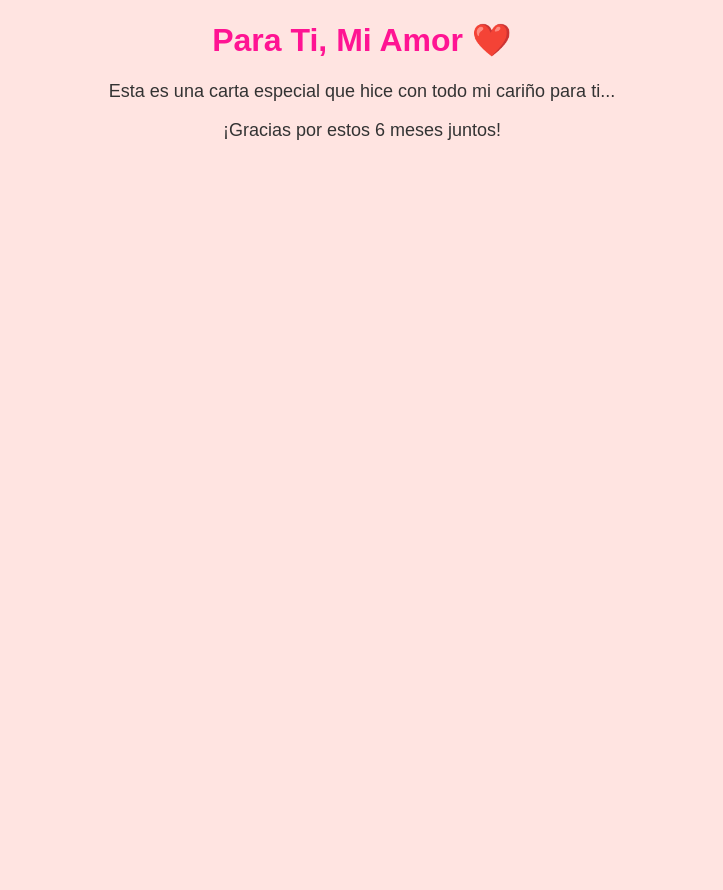
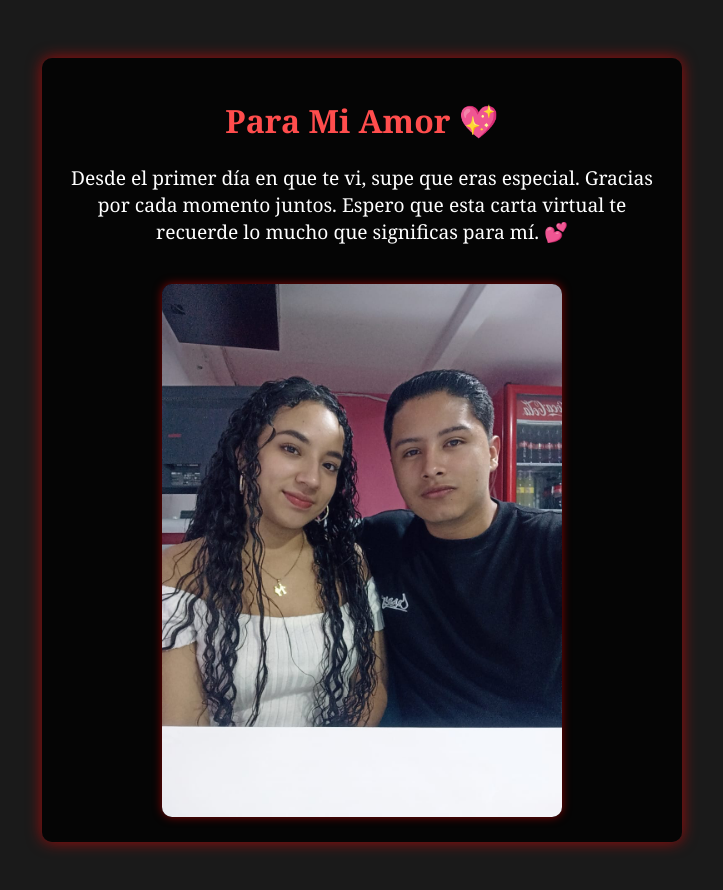
Before and after one commit to Jeferson-1973/Jeferson-1973.github.io, a plain HTML site: page index.html in a window 1280 px wide. Shown: the whole page, without its empty margins (278-1001 px from the left). Before the commit the page ends 800 px from the top, so only its background shows below. Drawn offline with Linux system fonts and the light colour scheme.

Commit message:
añadí la imagen

```diff
--- a/index.html
+++ b/index.html
@@ -3,16 +3,50 @@
 <head>
     <meta charset="UTF-8">
     <meta name="viewport" content="width=device-width, initial-scale=1.0">
-    <title>Para mi amor</title>
+    <title>Carta para Ti 💌</title>
     <style>
-        body { text-align: center; font-family: Arial, sans-serif; background-color: #ffe4e1; }
-        h1 { color: #ff1493; }
-        p { font-size: 18px; color: #333; }
+        body {
+            font-family: 'Georgia', serif;
+            background-color: #1a1a1a;
+            color: #fff;
+            text-align: center;
+            padding: 50px;
+        }
+        .carta {
+            background: rgba(0, 0, 0, 0.8);
+            padding: 20px;
+            border-radius: 10px;
+            box-shadow: 0 0 15px rgba(255, 0, 0, 0.6);
+            display: inline-block;
+            max-width: 600px;
+            animation: fadeIn 2s ease-in-out;
+        }
+        @keyframes fadeIn {
+            from { opacity: 0; }
+            to { opacity: 1; }
+        }
+        .photo {
+            width: 100%;
+            max-width: 400px;
+            border-radius: 10px;
+            margin-top: 20px;
+            box-shadow: 0 0 10px rgba(255, 0, 0, 0.5);
+        }
+        h1 {
+            color: #ff4d4d;
+            font-size: 2em;
+        }
+        p {
+            font-size: 1.2em;
+        }
     </style>
 </head>
 <body>
-    <h1>Para Ti, Mi Amor ❤️</h1>
-    <p>Esta es una carta especial que hice con todo mi cariño para ti...</p>
-    <p>¡Gracias por estos 6 meses juntos!</p>
+    <div class="carta">
+        <h1>Para Mi Amor 💖</h1>
+        <p>Desde el primer día en que te vi, supe que eras especial. Gracias por cada momento juntos.
+           Espero que esta carta virtual te recuerde lo mucho que significas para mí. 💕</p>
+        <img src="nosotros.jpg" alt="Nuestra foto juntos" class="photo">
+    </div>
 </body>
 </html>
```
Also changed, not shown: nosotros.jpg (added).
